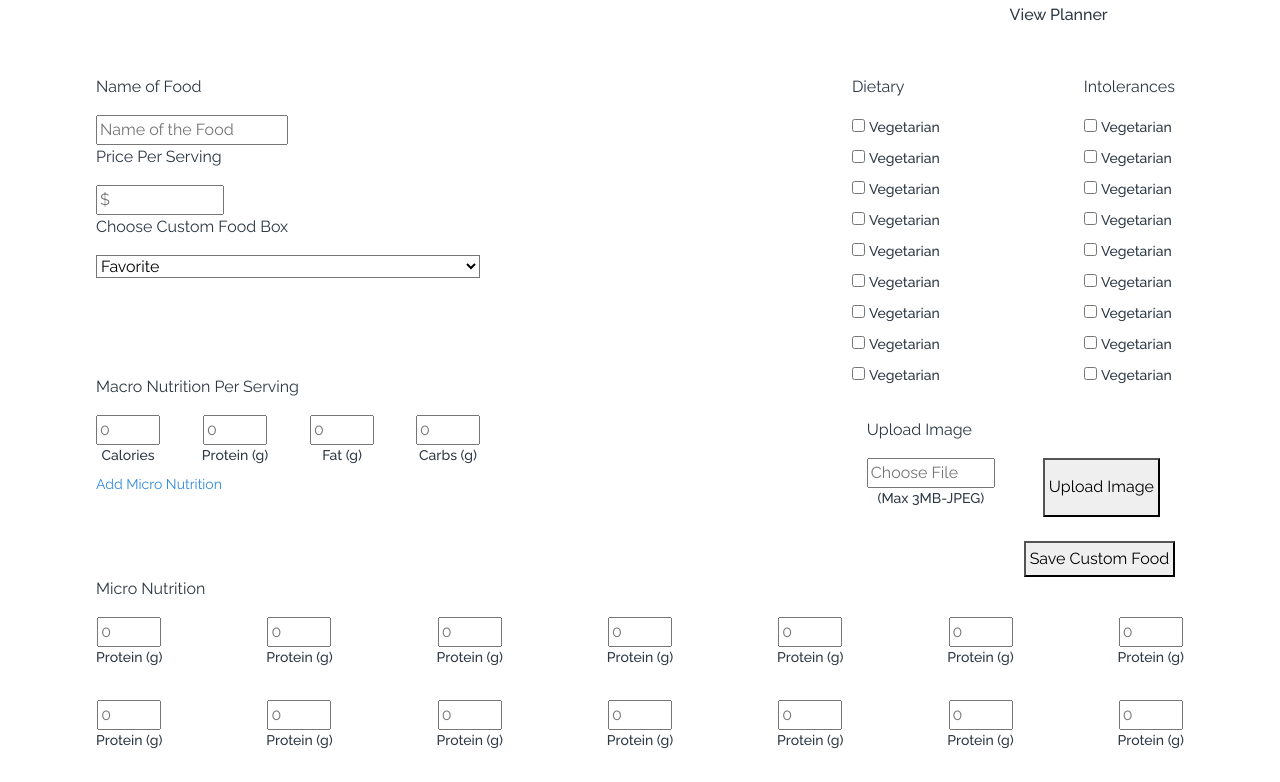
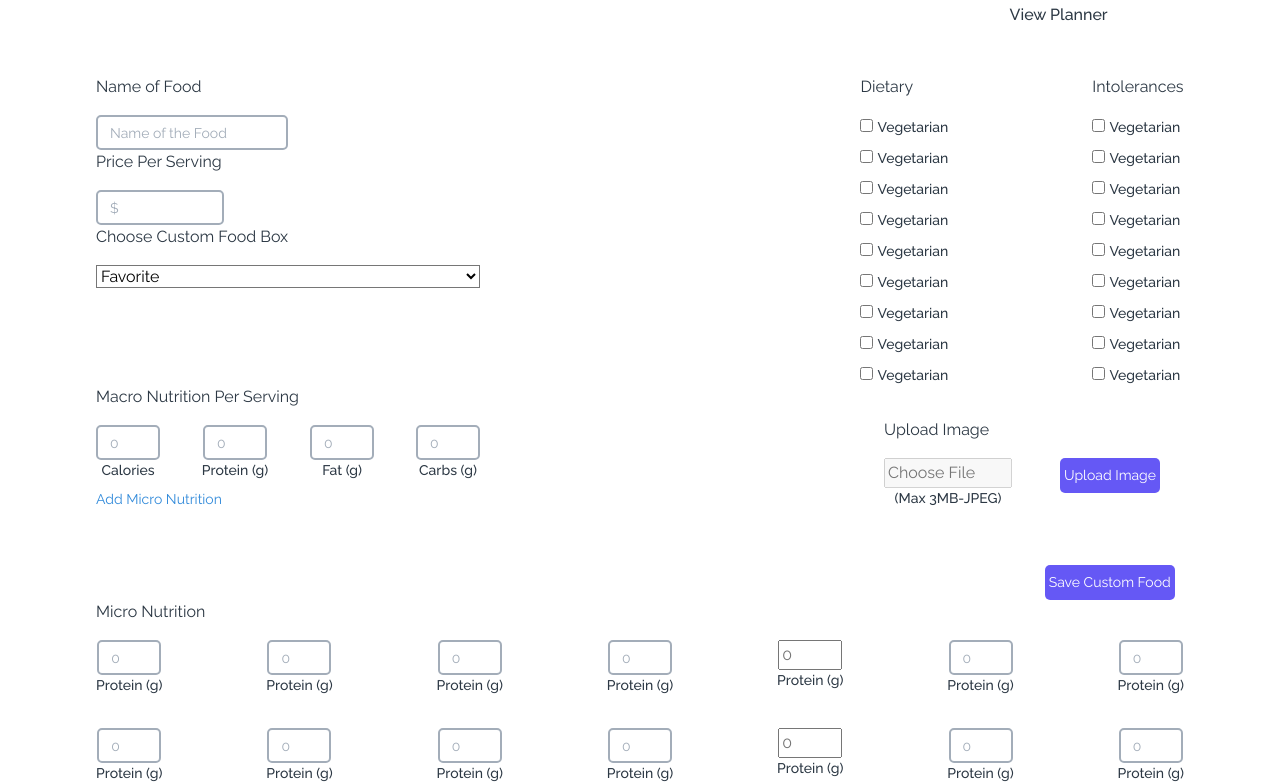
Before and after one commit to ammarjussa/foodbubble, a React (Create React App) app: page /addfood in a window 1280 px wide. Shown: the part 338-1120 px from the top of the page. Built offline with nearby package versions, Linux system fonts and the light colour scheme.

Commit message:
About page updated

```diff
--- a/src/assets/styles/_components.scss
+++ b/src/assets/styles/_components.scss
@@ -107,7 +107,7 @@
 //ABOUT
 .about-component {
   section {
-    padding: 40px 15%;
+    padding: 40px 5%;
     .section-title {
       text-align: center;
       margin-bottom: 30px;
@@ -128,6 +128,18 @@
           height: 100%;
         }
       }
+    }
+
+    .section-image-2 {
+     img {
+       width: 90vw;
+       height: 200px;
+     }
+    }
+
+    .section-image-3 {
+      width:30vw;
+      height: 300px;
     }
   }
 }
--- a/src/components/About/About.js
+++ b/src/components/About/About.js
@@ -60,6 +60,33 @@ const About = function () {
               <h4 className="meal-planner-txt">Create Your Meal Planner</h4>
             </div>
           </div>
+          <div className="section-image-2 mt-4">
+            <img
+              className="home-image"
+              alt="food demo"
+              src="https://images.unsplash.com/photo-1504674900247-0877df9cc836?ixlib=rb-1.2.1&ixid=MnwxMjA3fDB8MHxleHBsb3JlLWZlZWR8MXx8fGVufDB8fHx8&w=1000&q=80"
+            />
+          </div>
+
+          <div className="mt-5 pt-5">
+            <p className="main-title pl-3">What should I make?</p>
+            <div className="d-flex justify-content-between align-items-center">
+              <div>
+                <p className="col-md-10">
+                  Lorem Ipsum is simply dummy text of the printing and typesetting industry. Lorem
+                  Ipsum has been the industry's standard dummy text ever since the 1500s, when an
+                  unknown printer took a galley of type and scrambled it to make a type specimen
+                  book.Lorem Ipsum is simply dummy text of the printing and typesetting industry.
+                </p>
+                <button className="primary-button ml-3 mt-5">Try it Now</button>
+              </div>
+              <img
+                className="section-image-3"
+                alt="food demo"
+                src="https://images.unsplash.com/photo-1504674900247-0877df9cc836?ixlib=rb-1.2.1&ixid=MnwxMjA3fDB8MHxleHBsb3JlLWZlZWR8MXx8fGVufDB8fHx8&w=1000&q=80"
+              />
+            </div>
+          </div>
         </div>
       </section>
     </div>
--- a/src/components/CustomFood/AddCustomFood.js
+++ b/src/components/CustomFood/AddCustomFood.js
@@ -4,7 +4,19 @@ import SearchHeader from '../common/SearchHeader';
 const MicroNutrition = () => (
   <div className="d-flex justify-content-between">
     <div className="d-flex flex-column align-items-center">
-      <input style={{ width: '5vw' }} className="cr-input" placeholder="0" />
+      <input style={{ width: '5vw' }} className="primary-input" placeholder="0" />
+      <label>Protein (g)</label>
+    </div>
+    <div className="d-flex flex-column align-items-center">
+      <input style={{ width: '5vw' }} className="primary-input" placeholder="0" />
+      <label>Protein (g)</label>
+    </div>
+    <div className="d-flex flex-column align-items-center">
+      <input style={{ width: '5vw' }} className="primary-input" placeholder="0" />
+      <label>Protein (g)</label>
+    </div>
+    <div className="d-flex flex-column align-items-center">
+      <input style={{ width: '5vw' }} className="primary-input" placeholder="0" />
       <label>Protein (g)</label>
     </div>
     <div className="d-flex flex-column align-items-center">
@@ -12,23 +24,11 @@ const MicroNutrition = () => (
       <label>Protein (g)</label>
     </div>
     <div className="d-flex flex-column align-items-center">
-      <input style={{ width: '5vw' }} className="cr-input" placeholder="0" />
+      <input style={{ width: '5vw' }} className="primary-input" placeholder="0" />
       <label>Protein (g)</label>
     </div>
     <div className="d-flex flex-column align-items-center">
-      <input style={{ width: '5vw' }} className="cr-input" placeholder="0" />
-      <label>Protein (g)</label>
-    </div>
-    <div className="d-flex flex-column align-items-center">
-      <input style={{ width: '5vw' }} className="cr-input" placeholder="0" />
-      <label>Protein (g)</label>
-    </div>
-    <div className="d-flex flex-column align-items-center">
-      <input style={{ width: '5vw' }} className="cr-input" placeholder="0" />
-      <label>Protein (g)</label>
-    </div>
-    <div className="d-flex flex-column align-items-center">
-      <input style={{ width: '5vw' }} className="cr-input" placeholder="0" />
+      <input style={{ width: '5vw' }} className="primary-input" placeholder="0" />
       <label>Protein (g)</label>
     </div>
   </div>
@@ -44,14 +44,14 @@ const AddCustomFood = () => {
             <div>
               <p className="global-text1">Name of Food</p>
               <input
-                className="cr-input"
+                className="primary-input"
                 style={{ width: '15vw' }}
                 placeholder="Name of the Food"
               />
             </div>
             <div>
               <p className="global-text1">Price Per Serving</p>
-              <input className="cr-input" style={{ width: '10vw' }} placeholder="$" />
+              <input className="primary-input" style={{ width: '10vw' }} placeholder="$" />
             </div>
             <div className="pb-5 mb-5">
               <p className="global-text1">Choose Custom Food Box</p>
@@ -66,19 +66,19 @@ const AddCustomFood = () => {
               <p className="global-text1">Macro Nutrition Per Serving</p>
               <div className="d-flex justify-content-between">
                 <div className="d-flex flex-column align-items-center">
-                  <input style={{ width: '5vw' }} className="cr-input" placeholder="0" />
+                  <input style={{ width: '5vw' }} className="primary-input" placeholder="0" />
                   <label>Calories</label>
                 </div>
                 <div className="d-flex flex-column align-items-center">
-                  <input style={{ width: '5vw' }} className="cr-input" placeholder="0" />
+                  <input style={{ width: '5vw' }} className="primary-input" placeholder="0" />
                   <label>Protein (g)</label>
                 </div>
                 <div className="d-flex flex-column align-items-center">
-                  <input style={{ width: '5vw' }} className="cr-input" placeholder="0" />
+                  <input style={{ width: '5vw' }} className="primary-input" placeholder="0" />
                   <label>Fat (g)</label>
                 </div>
                 <div className="d-flex flex-column align-items-center">
-                  <input style={{ width: '5vw' }} className="cr-input" placeholder="0" />
+                  <input style={{ width: '5vw' }} className="primary-input" placeholder="0" />
                   <label>Carbs (g)</label>
                 </div>
               </div>
@@ -190,13 +190,18 @@ const AddCustomFood = () => {
               <p className="global-text1">Upload Image</p>
               <div className="d-flex">
                 <div className="d-flex flex-column">
-                  <input style={{ width: '10vw' }} className="cr-input" placeholder="Choose File" />
+                  <input
+                    disabled
+                    style={{ width: '10vw' }}
+                    className="cr-input"
+                    placeholder="Choose File"
+                  />
                   <label className="text-center">(Max 3MB-JPEG)</label>
                 </div>
-                <button className="p-1 ml-5">Upload Image</button>
+                <button className="p-1 ml-5 mb-5 primary-button">Upload Image</button>
               </div>
             </div>
-            <button className="p-1" style={{ marginLeft: '53%' }}>
+            <button className="p-1 primary-button" style={{ marginLeft: '57%' }}>
               Save Custom Food
             </button>
           </div>
@@ -215,7 +220,9 @@ const AddCustomFood = () => {
           <br />
           <MicroNutrition />
         </div>
-        <button className="p-1 mt-5" style={{marginLeft: '88%'}}>Save Custom Food</button>
+        <button className="p-1 mt-5 primary-button" style={{ marginLeft: '88%' }}>
+          Save Custom Food
+        </button>
       </div>
     </div>
   );
```
